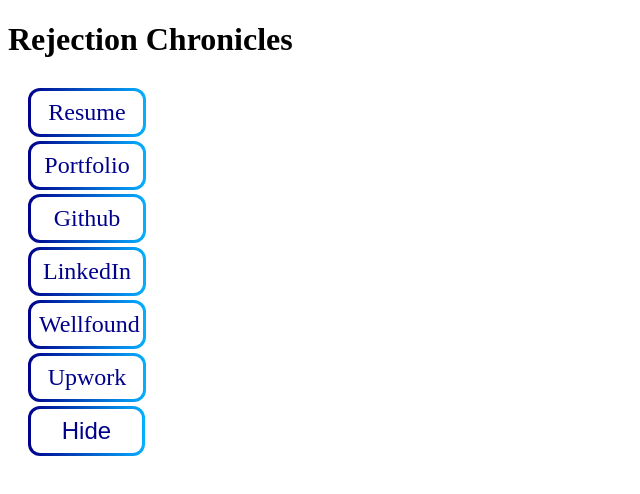
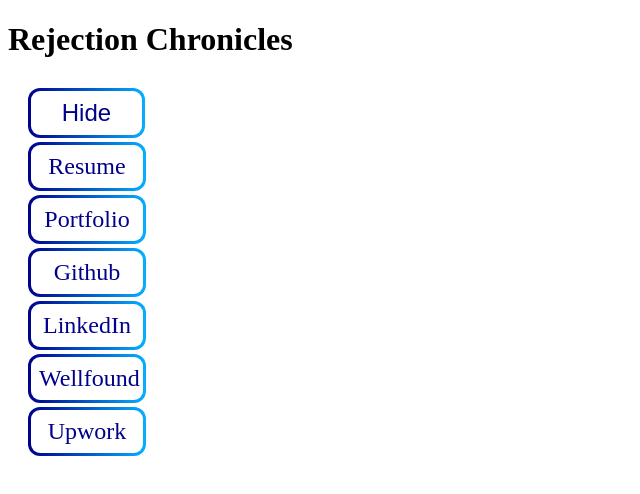
Before and after one commit to jpatterson933/job-search-chronicles, a React (Create React App) app: page / in a window 1280 px wide. Shown: the top 494 px of the page, without its empty margins (0-640 px from the left). Built offline with nearby package versions, Linux system fonts and the light colour scheme.

Commit message:
1. Removed the css styles and now implemented an inline style. I will be implementing a state/function that will allow for animated transitions between the aside being hidden and visible

```diff
--- a/src/components/Aside/index.css
+++ b/src/components/Aside/index.css
@@ -42,9 +42,10 @@
 
 .aside-links-visible {
     opacity: 100;
-    transition: all 0.4ms ease-in-out;
+    transition: opacity 0.4ms ease-in-out;
 }
 .aside-links-hidden {
     display: none;
+    transition: opacity 0.4ms ease-in-out;
     opacity: 0;
 }
--- a/src/components/Aside/index.js
+++ b/src/components/Aside/index.js
@@ -9,16 +9,30 @@
         setShow(!show)
         setIsClicked(!isClicked)
     }
-
+    // i can create a function or a object that holds the styles, and then a function that alters the styles
+    // on the css property when isClicked is true
+    const asideLinkStyles = {
+        textDecoration: "none",
+        color: "darkblue",
+        margin: "2px",
+        fontSize: "24px",
+        padding: "8px",
+        width: "4em",
+        textAlign: "center",
+        border: "3px solid transparent",
+        borderRadius: "12px",
+        background: "linear-gradient(white, white) padding-box, linear-gradient(to right, darkblue, rgb(6 175 255)) border-box"
+    }
+// THEN INSIDE OF CLASSNAME, ORRR INSIDE OF STYLE WE CAN MAKE ADJUSTMENTS OR INSIDE OF THE FUNCTIONS ABOVE
     return (
         <aside className="aside-bar">
-            <AsideLink className={isClicked ? "aside-links aside-links-hidden" : "aside-links aside-links-visible"} rel="external" href="https://jpatterson933.github.io/resume/">Resume</AsideLink>
-            <AsideLink className={isClicked ? "aside-links aside-links-hidden" : "aside-links aside-links-visible"} rel="external" href="https://main--tourmaline-palmier-f34cc1.netlify.app/">Portfolio</AsideLink>
-            <AsideLink className={isClicked ? "aside-links aside-links-hidden" : "aside-links aside-links-visible"} rel="external" href="https://github.com/jpatterson933">Github</AsideLink>
-            <AsideLink className={isClicked ? "aside-links aside-links-hidden" : "aside-links aside-links-visible"} rel="external" href="https://www.linkedin.com/in/jefferywpatterson/">LinkedIn</AsideLink>
-            <AsideLink className={isClicked ? "aside-links aside-links-hidden" : "aside-links aside-links-visible"} rel="external" href="https://wellfound.com/u/jeffery-patterson-1">Wellfound</AsideLink>
-            <AsideLink className={isClicked ? "aside-links aside-links-hidden" : "aside-links aside-links-visible"} rel="external" href="https://www.upwork.com/freelancers/~01d6d35dad50ce2efd?viewMode=1">Upwork</AsideLink>
             <button className={isClicked ? "aside-button show-aside-button" : "aside-button hide-aside-button"} onClick={handleClick}></button>
+            <AsideLink style={asideLinkStyles} className={isClicked ? "aside-links-hidden" : "aside-links-visible"} rel="external" href="https://jpatterson933.github.io/resume/">Resume</AsideLink>
+            <AsideLink style={asideLinkStyles} className={isClicked ? "aside-links-hidden" : "aside-links-visible"} rel="external" href="https://main--tourmaline-palmier-f34cc1.netlify.app/">Portfolio</AsideLink>
+            <AsideLink style={asideLinkStyles} className={isClicked ? "aside-links-hidden" : "aside-links-visible"} rel="external" href="https://github.com/jpatterson933">Github</AsideLink>
+            <AsideLink style={asideLinkStyles} className={isClicked ? "aside-links-hidden" : "aside-links-visible"} rel="external" href="https://www.linkedin.com/in/jefferywpatterson/">LinkedIn</AsideLink>
+            <AsideLink style={asideLinkStyles} className={isClicked ? "aside-links-hidden" : "aside-links-visible"} rel="external" href="https://wellfound.com/u/jeffery-patterson-1">Wellfound</AsideLink>
+            <AsideLink style={asideLinkStyles} className={isClicked ? "aside-links-hidden" : "aside-links-visible"} rel="external" href="https://www.upwork.com/freelancers/~01d6d35dad50ce2efd?viewMode=1">Upwork</AsideLink>
         </aside>
     )
 }
--- a/src/components/AsideLinks/index.css
+++ b/src/components/AsideLinks/index.css
@@ -1,15 +1,4 @@
-.aside-links {
-    text-decoration: none;
-    color: darkblue;
-    margin: 2px;
-    font-size: 24px;
-    padding: 8px;
-    width: 4em;
-    text-align: center;
-    border: 3px solid transparent;
-    border-radius: 12px;
-    background: linear-gradient(white, white) padding-box, linear-gradient(to right, darkblue, rgb(6 175 255)) border-box;
-}
+
 /* I would like to add a transition state between .aside-links and .aside-links:hover 3.22.2023 */
 
 .aside-links:visited {
--- a/src/components/AsideLinks/index.js
+++ b/src/components/AsideLinks/index.js
@@ -3,6 +3,6 @@
 
 export const AsideLink = (props) => {
     return (
-        <a className="aside-links" {...props}>{props.children}</a>
+        <a {...props}>{props.children}</a>
     )
 }
```
